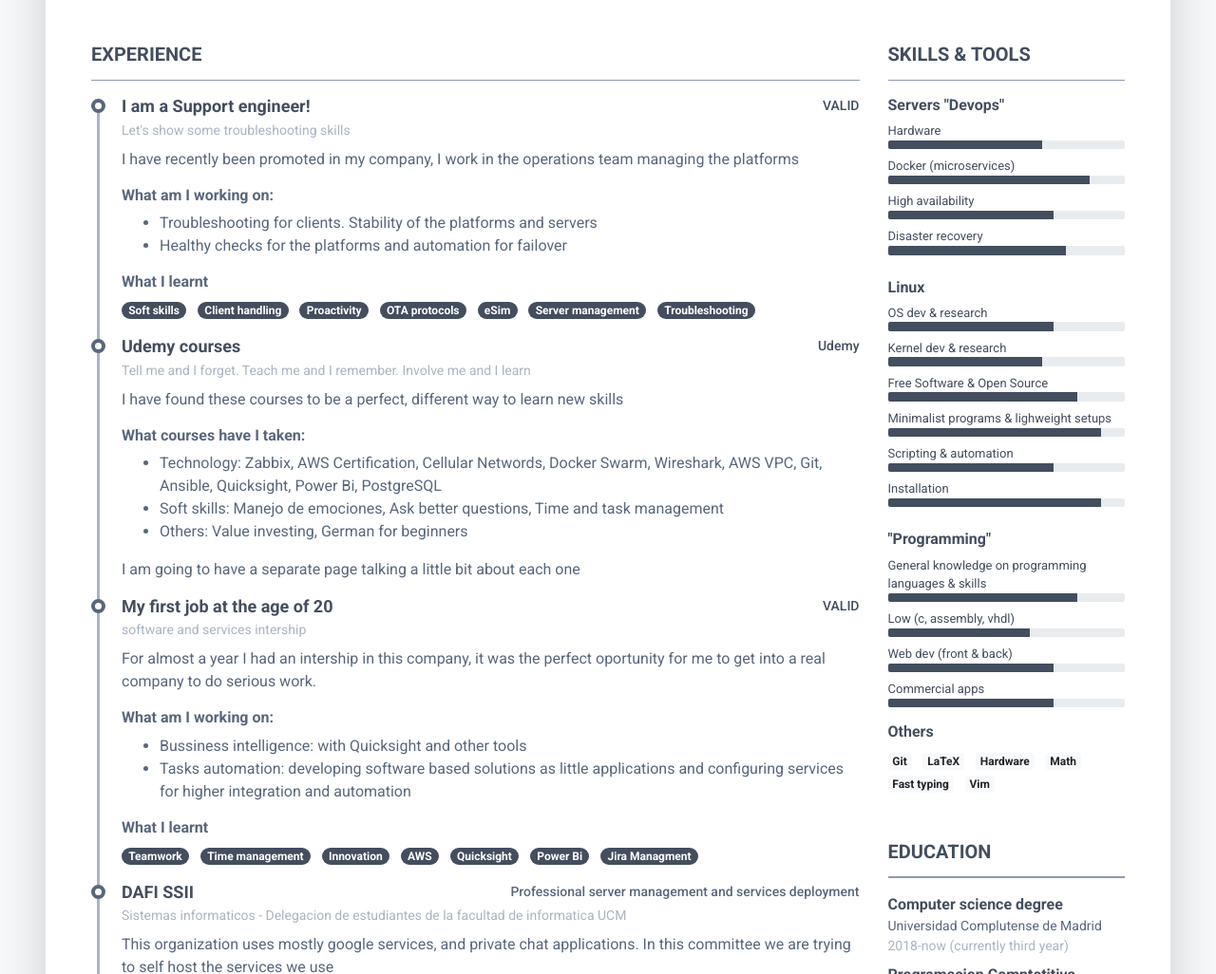
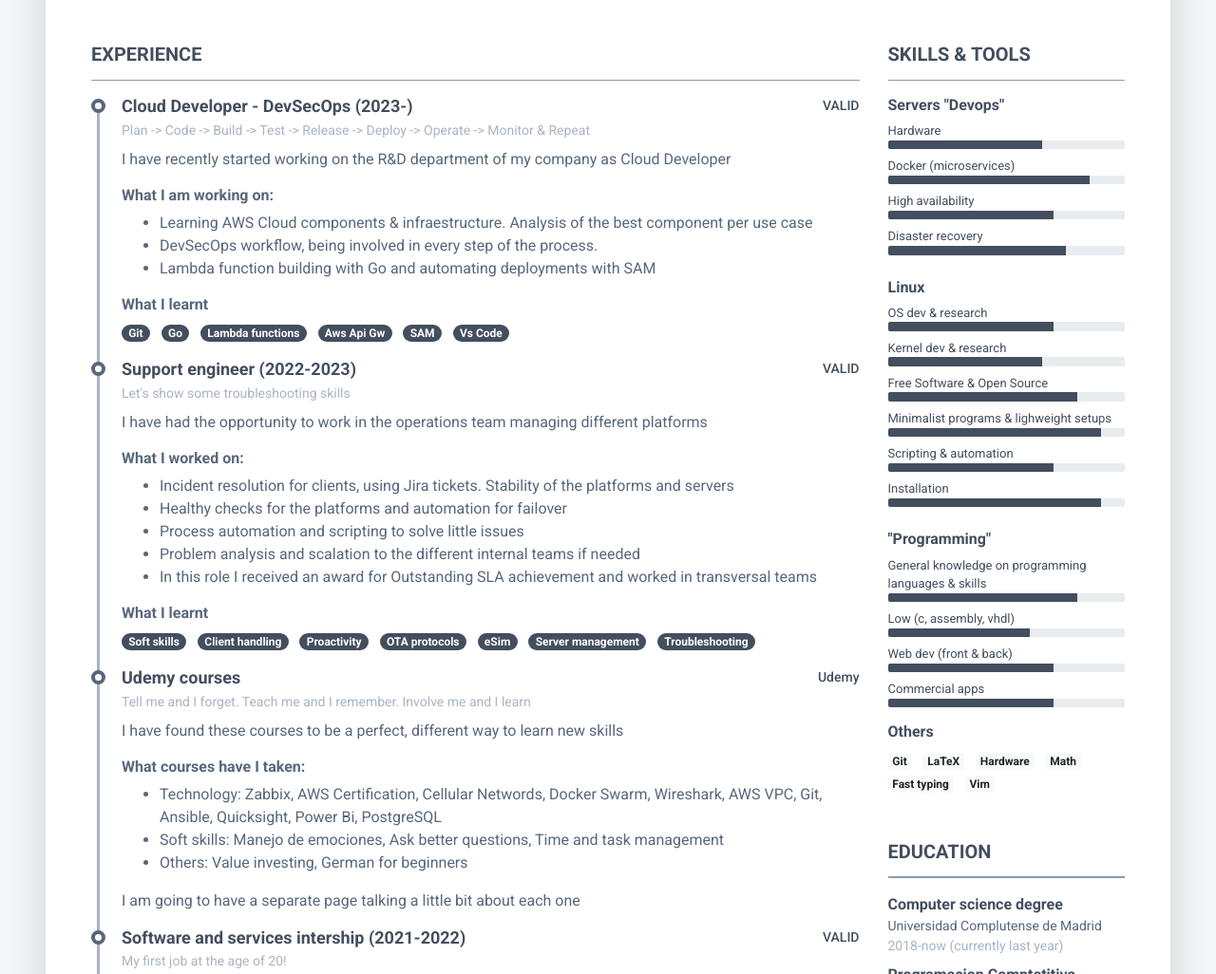
Before and after one commit to dlgeraghty/my-website, a plain HTML site: page lopezgeraghty/index.html in a window 1280 px wide. Shown: the part 693-1719 px from the top of the page at 95% size. Drawn offline with nearby package versions, Linux system fonts and the light colour scheme.

Commit message:
update cv with new role

```diff
--- a/lopezgeraghty/index.html
+++ b/lopezgeraghty/index.html
@@ -58,7 +58,7 @@
 				    <div class="media-body p-4 d-flex flex-column flex-md-row mx-auto mx-lg-0">
 					    <div class="primary-info">
 						    <h1 class="name mt-0 mb-1 text-white text-uppercase text-uppercase">Jose David Lopez Geraghty</h1>
-						    <div class="title ">Support engineer at Valid - Computer Science student</div>
+						    <div class="title ">Cloud Developer at Valid - Computer Science student</div>
 						    <ul class="list-unstyled">
 							    <li class="mb-2">Never stop learning</li>
 							    <li><i> You are the programmer, you write the program and you run the program</i></li>
@@ -100,21 +100,52 @@
 						    <h2 class="resume-section-title text-uppercase font-weight-bold pb-3 mb-3">Experience</h2>
 						    <div class="resume-section-content">
 							    <div class="resume-timeline position-relative">
+
+										<article class="resume-timeline-item position-relative pb-5">
+									    <div class="resume-timeline-item-header mb-2">
+										    <div class="d-flex flex-column flex-md-row">
+											    <h3 class="resume-position-title font-weight-bold mb-1">Cloud Developer - DevSecOps (2023-)</h3>
+											    <div class="resume-company-name ml-auto"><a href="https://valid.com"> VALID </a> </div>
+										    </div><!--//row-->
+										    <div class="resume-position-time"> Plan -> Code -> Build -> Test -> Release -> Deploy -> Operate -> Monitor & Repeat</div>
+									    </div><!--//resume-timeline-item-header-->
+									    <div class="resume-timeline-item-desc">
+										    <p>I have recently started working on the R&D department of my company as Cloud Developer</p>
+										    <h4 class="resume-timeline-item-desc-heading font-weight-bold">What I am working on: </h4>
+										    <ul>
+											    <li>Learning AWS Cloud components & infraestructure. Analysis of the best component per use case</li>
+											    <li>DevSecOps workflow, being involved in every step of the process.</li>
+												<li>Lambda function building with Go and automating deployments with SAM</li>
+										    </ul>
+										    <h4 class="resume-timeline-item-desc-heading font-weight-bold">What I learnt</h4>
+										    <ul class="list-inline">
+											    <li class="list-inline-item"><span class="badge badge-primary badge-pill">Git</span></li>
+											    <li class="list-inline-item"><span class="badge badge-primary badge-pill">Go</span></li>
+											    <li class="list-inline-item"><span class="badge badge-primary badge-pill">Lambda functions</span></li>
+											    <li class="list-inline-item"><span class="badge badge-primary badge-pill">Aws Api Gw</span></li>
+											    <li class="list-inline-item"><span class="badge badge-primary badge-pill">SAM</span></li>
+											    <li class="list-inline-item"><span class="badge badge-primary badge-pill">Vs Code</span></li>
+										    </ul>
+									    </div><!--//resume-timeline-item-desc-->
+
 									    <article class="resume-timeline-item position-relative pb-5">
 
 									    <div class="resume-timeline-item-header mb-2">
 										    <div class="d-flex flex-column flex-md-row">
-											    <h3 class="resume-position-title font-weight-bold mb-1">I am a Support engineer!</h3>
+											    <h3 class="resume-position-title font-weight-bold mb-1">Support engineer (2022-2023)</h3>
 											    <div class="resume-company-name ml-auto"><a href="https://valid.com"> VALID </a> </div>
 										    </div><!--//row-->
 										    <div class="resume-position-time">Let's show some troubleshooting skills</div>
 									    </div><!--//resume-timeline-item-header-->
 									    <div class="resume-timeline-item-desc">
-										    <p>I have recently been promoted in my company, I work in the operations team managing the platforms</p>
-										    <h4 class="resume-timeline-item-desc-heading font-weight-bold">What am I working on: </h4>
+										    <p>I have had the opportunity to work in the operations team managing different platforms</p>
+										    <h4 class="resume-timeline-item-desc-heading font-weight-bold">What I worked on: </h4>
 										    <ul>
-											    <li>Troubleshooting for clients. Stability of the platforms and servers</li>
+											    <li>Incident resolution for clients, using Jira tickets. Stability of the platforms and servers</li>
 											    <li>Healthy checks for the platforms and automation for failover</li>
+												<li>Process automation and scripting to solve little issues</li>
+												<li>Problem analysis and scalation to the different internal teams if needed</li>
+												<li>In this role I received an award for Outstanding SLA achievement and worked in transversal teams</li>
 										    </ul>
 										    <h4 class="resume-timeline-item-desc-heading font-weight-bold">What I learnt</h4>
 										    <ul class="list-inline">
@@ -150,14 +181,14 @@
 									    <article class="resume-timeline-item position-relative pb-5">
 									    <div class="resume-timeline-item-header mb-2">
 										    <div class="d-flex flex-column flex-md-row">
-											    <h3 class="resume-position-title font-weight-bold mb-1">My first job at the age of 20</h3>
+											    <h3 class="resume-position-title font-weight-bold mb-1">Software and services intership (2021-2022)</h3>
 											    <div class="resume-company-name ml-auto"><a href="https://valid.com"> VALID </a> </div>
 										    </div><!--//row-->
-										    <div class="resume-position-time"> software and services intership</div>
+										    <div class="resume-position-time"> My first job at the age of 20!</div>
 									    </div><!--//resume-timeline-item-header-->
 									    <div class="resume-timeline-item-desc">
 										    <p>For almost a year I had an intership in this company, it was the perfect oportunity for me to get into a real company to do serious work. </p>
-										    <h4 class="resume-timeline-item-desc-heading font-weight-bold">What am I working on: </h4>
+										    <h4 class="resume-timeline-item-desc-heading font-weight-bold">What have worked on: </h4>
 										    <ul>
 											    <li>Bussiness intelligence: with Quicksight and other tools</li>
 											    <li>Tasks automation: developing software based solutions as little applications and configuring services for higher integration and automation</li>
@@ -437,7 +468,7 @@
 								    <li class="mb-2">
 								        <div class="resume-degree font-weight-bold">Computer science degree</div>
 								        <div class="resume-degree-org">Universidad Complutense de Madrid</div>
-								        <div class="resume-degree-time">2018-now (currently third year)</div>
+								        <div class="resume-degree-time">2018-now (currently last year)</div>
 								    </li>
 								    <li class="mb-2">
 								        <div class="resume-degree font-weight-bold">Programacion Comptetitiva</div>
@@ -472,6 +503,10 @@
 							    <ul class="list-unstyled resume-awards-list">
 								    <li class="mb-2 pl-4 position-relative">
 								        <i class="resume-award-icon fas fa-trophy position-absolute" data-fa-transform="shrink-2"></i>
+								        <div class="resume-award-name">Outstanding SLA Achievement</div>
+									<div class="resume-award-desc">I received this award working as Support Engineer in Valid for being the best performer on terms of achieving the SLA and ticket resolution</div>
+								    <li class="mb-2 pl-4 position-relative">
+								        <i class="resume-award-icon fas fa-trophy position-absolute" data-fa-transform="shrink-2"></i>
 								        <div class="resume-award-name">Las 12 Uvas</div>
 									<div class="resume-award-desc">1st place in <a href = "http://las12uvas.es/2018/#/problems" > this </a>competitive programming constest, year 2018 category Alumnos UCM de primero</div>
 								    </li>
@@ -489,8 +524,13 @@
 							    <ul class="list-unstyled">
 								    <li class="mb-2">
 									<div class="resume-degree font-weight-bold"><a href = "https://valid.com" >valid</a></div>
+								        <div class="resume-degree-org">Cloud Developer</div>
+								        <div class="resume-degree-time">2023-now</div>
+								    </li>
+								    <li class="mb-2">
+									<div class="resume-degree font-weight-bold"><a href = "https://valid.com" >valid</a></div>
 								        <div class="resume-degree-org">Support engineer</div>
-								        <div class="resume-degree-time">2022-now</div>
+								        <div class="resume-degree-time">2022-2023</div>
 								    </li>
 								    <li class="mb-2">
 									<div class="resume-degree font-weight-bold"><a href = "https://valid.com" >valid</a></div>
```
